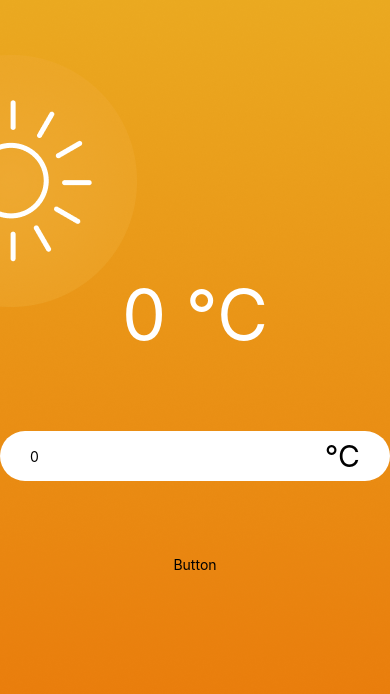
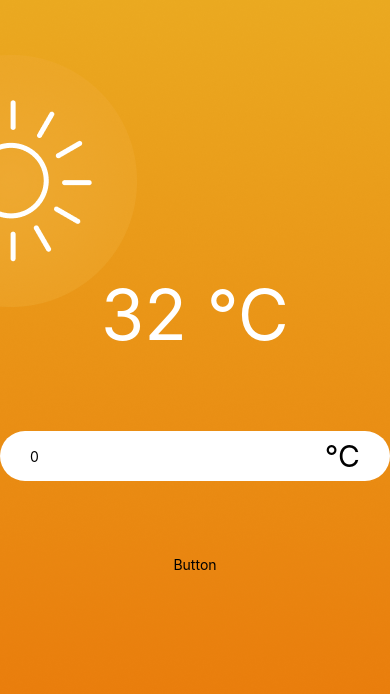
Before and after one commit to DoomWave/react-native-temperature-converter, a React Native app: screen / in a window 390 px wide. Shown: the top 694 px of the page. Built offline with nearby package versions, Linux system fonts and the light colour scheme.

Commit message:
converter ready.

```diff
--- a/App.jsx
+++ b/App.jsx
@@ -5,7 +5,7 @@ import hotBackground from "./assets/hot.png"
 import { Input} from "./components/Input/Input"
 import {useState } from "react"
 import { DisplayTemperature } from "./components/DisplayTemperature/DisplayTemperature";
-import { UNITS, convertTemperatureTo} from "./utils/temperature"
+import { UNITS, convertTemperatureTo, getOppositeUnit} from "./utils/temperature"
 
 export default function App() {
   const [inputValue, setInputValue] = useState(0);
@@ -16,7 +16,7 @@ export default function App() {
   <SafeAreaProvider>
     <SafeAreaView style={s.root}>
       <View style={s.workspace}>
-        <DisplayTemperature unit={currentUnit} temperature={inputValue}/>
+        <DisplayTemperature unit={currentUnit} temperature={convertTemperatureTo(inputValue, getOppositeUnit(currentUnit))}/>
         <Input
           unit={currentUnit}
           onChange={setInputValue}
```
